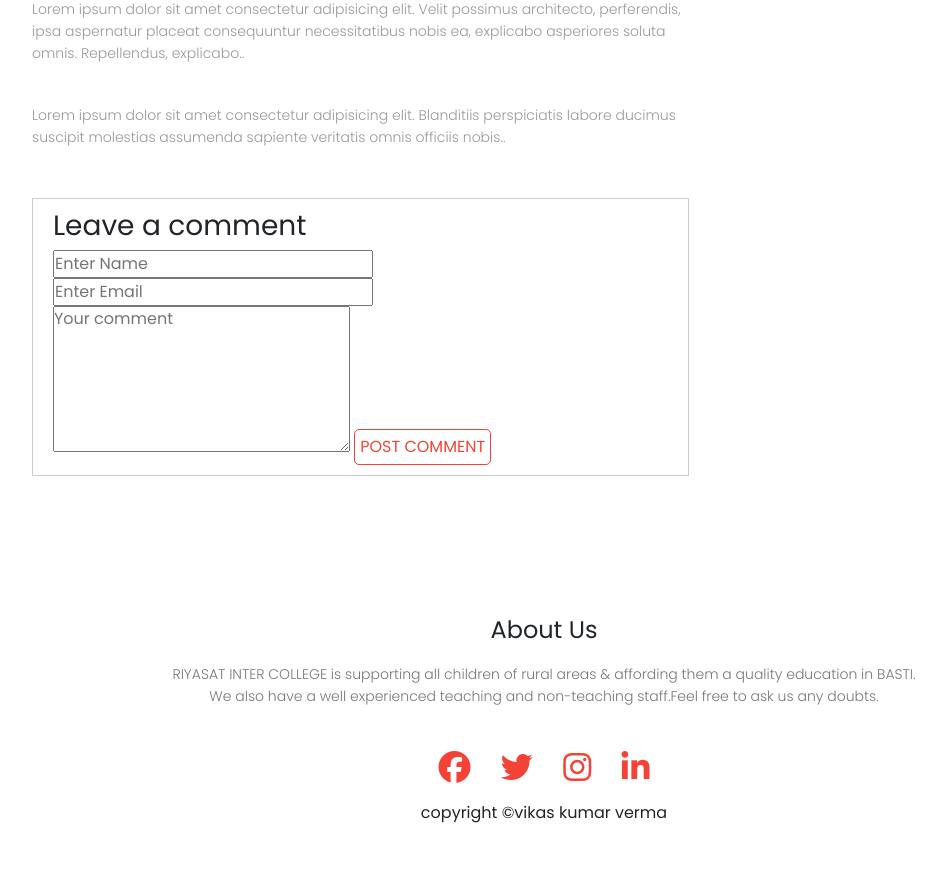
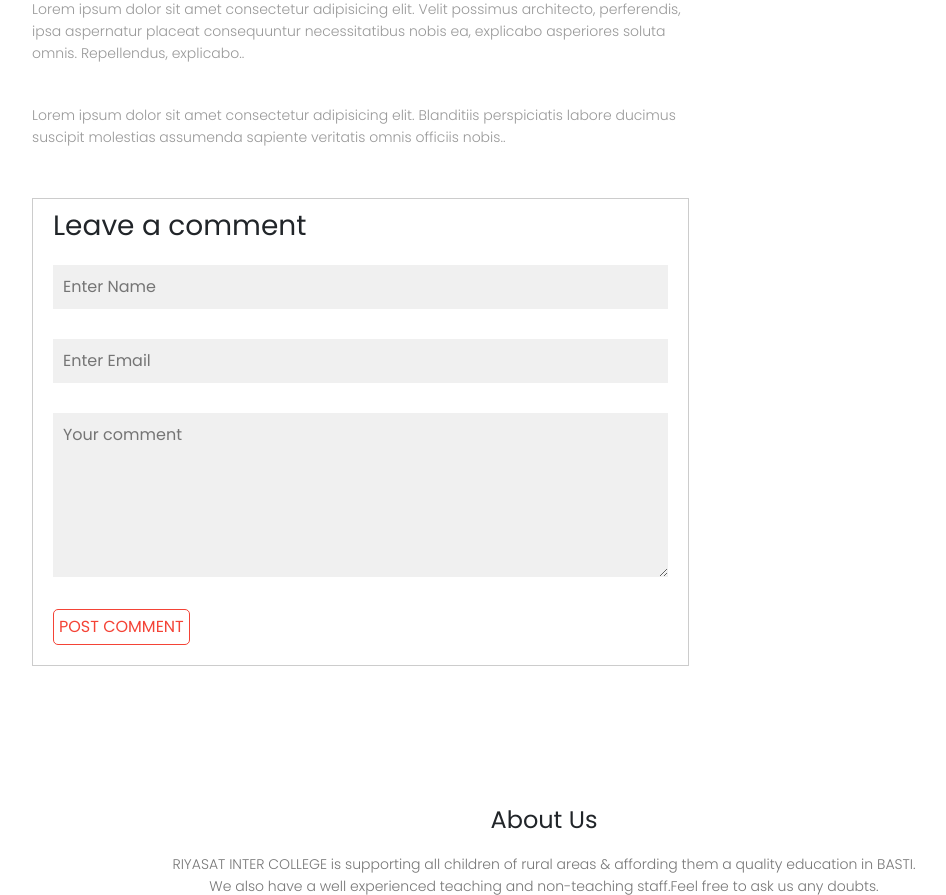
Before and after one commit to VERMA-VIKAS/ricschool.github.io, a PHP site: page /about.html in a window 1280 px wide. Shown: the part 1505-2400 px from the top of the page, without its empty margins (96-1042 px from the left). Before the commit the page ends 2328 px from the top, so only its background shows below. Run offline with PHP 8.4, Linux system fonts and the light colour scheme; some libraries are stand-ins or nearby versions.

Commit message:
Update style.css

```diff
--- a/style.css
+++ b/style.css
@@ -491,8 +491,8 @@ h3 {
     text-align: left;
 }
 
-.contact-form input,
-.contact-form textarea {
+.comment-form input,
+.comment-form textarea {
     width: 100%;
     padding: 10px;
     margin: 15px 0;
@@ -502,7 +502,7 @@ h3 {
     background: #f0f0f0;
 }
 
-.contact-form button {
+.comment-form button {
     margin: 10px 0;
 }
 
```
